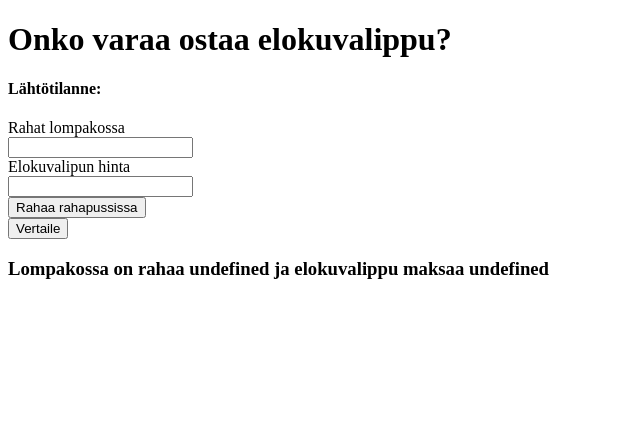
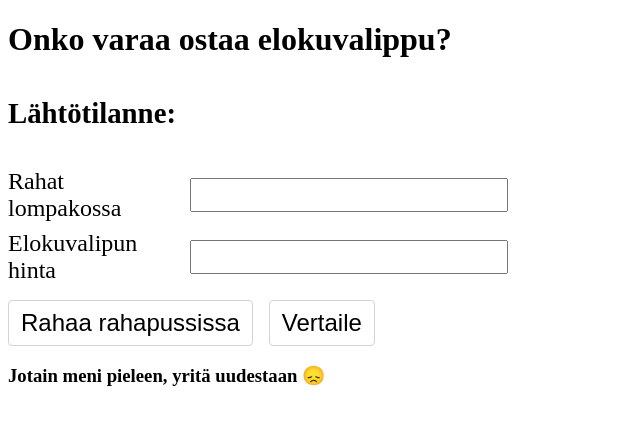
Before and after one commit to R00GER/oamk-movie-ticket, a plain HTML site: page index.html in a window 1280 px wide. Both pictures are taken after a click on the button "Rahaa rahapussissa". Shown: the whole page, without its empty margins (0-640 px from the left). Drawn offline with Linux system fonts and the light colour scheme; files whose address does not match are found by name.

Commit message:
not-example-solution

```diff
--- /dev/null
+++ b/constants.js
@@ -0,0 +1,9 @@
+// constatit on muuttumattomia ja täältä niitä voidaan käyttää mistäpäin tahansa sovellusta
+
+// containers.result = result div elementti
+const containers = {
+  result: document.getElementById("results"),
+  compare: document.getElementById("compare"),
+};
+
+const errorMessage = "Jotain meni pieleen, yritä uudestaan 😞";
--- /dev/null
+++ b/helpers.js
@@ -0,0 +1,59 @@
+/*
+voitaisiin kirjoittaa esimerkiksi
+
+const getInputValues = () => {
+    const object = {
+        wallet: document.getElementById("wallet").value,
+        price: document.getElementById("price").value,
+    }
+
+    return object;
+}
+*/
+
+const getInputValues = () => ({
+  wallet: document.getElementById("wallet").value,
+  price: document.getElementById("price").value,
+});
+
+/* funktion sisään tulee inputValues objekti, joka sisältää propertyt wallet ja price
+
+sisääntulevasta objektista desctructoidaan funktion parametreissa objecktin propertyt,
+jolloin ei tarvitse kirjoittaa inputValues.wallet, vaan suoraan wallet
+https://www.educative.io/answers/what-is-object-destructuring-in-javascript
+*/
+const getTextNodeKeyByValues = ({ wallet, price }) => {
+  if (wallet === price) return "equal";
+
+  return +wallet > +price ? "wallet" : "price";
+};
+
+// luodaan DOM -elementti halutulla id:llä
+// paskasti nimetty, koska tällä voi luoda minkä tahansa elementin, ei pelkästään heading elementtejä
+// importance pitäisi olla nimetty vaikka elementType (esim. div)
+const createHeadingElement = (importance, id) => {
+  const element = document.createElement(importance);
+  element.id = id;
+
+  return element;
+};
+
+const clearPreviousValue = (id) => {
+  // tarkistetaan, löytyykö DOM:sta olemassa oleva elementti
+  const existingHeadingElement = document.getElementById(id);
+
+  // jos löytyy, se poistetaan
+  // muussa tapauksessa jokaisella klikillä luotaisiin uusi elementti
+  // Lompakossa on rahaa 11 ja elokuvalippu maksaa 10
+  // Lompakossa on rahaa 100 ja elokuvalippu maksaa 10
+  // .....
+
+  /*
+  voitaisiin kirjoittaa
+
+  if (existingHeadingElement) {
+    existingHeadingElement.remove();
+  }
+  */
+  existingHeadingElement && existingHeadingElement.remove();
+};
--- a/index.html
+++ b/index.html
@@ -1,31 +1,37 @@
 <!DOCTYPE html>
-<html lang="fi">
+<html lang="en">
   <head>
-    <meta charset="UTF-8"/>
+    <meta charset="UTF-8" />
+    <meta http-equiv="X-UA-Compatible" content="IE=edge" />
+    <meta name="viewport" content="width=device-width, initial-scale=1.0" />
+    <link rel="stylesheet" href="style.css" />
     <title>Elokuvalippu</title>
-<script src="C:\Users\OMISTAJA\Documents\Koodit\JavaScript\elokuvalippu\vertaile.js"></script>
   </head>
   <body>
+    <div class="header-container">
       <h1>Onko varaa ostaa elokuvalippu?</h1>
-    <h4>Lähtötilanne:</h4>
-    <form id="oma">
-        Rahat lompakossa<br>
-        <input type ="text" id="rahat"> <br>
-            Elokuvalipun hinta<br>
-            <input type ="text" id="lippu"> <br>
-
-                <button type="button" onclick="varat()">
-                Rahaa rahapussissa<br>
-                </button> <br/>
-
-                <button type="button" onclick="lippu()">
-                Vertaile<br>
-                </button> <br/>
-
-
+    </div>
+    <form id="movie-form">
+      <h4 class="form-header">Lähtötilanne:</h4>
+      <div class="wallet-input-container flex">
+        <label for="wallet">Rahat lompakossa</label>
+        <input type="text" id="wallet" />
+      </div>
+      <div class="price-container flex">
+        <label for="price">Elokuvalipun hinta</label>
+        <input type="text" id="price" />
+      </div>
+      <div class="buttons-container flex justify-start">
+        <button type="button" onclick="checkWallet()">
+          Rahaa rahapussissa
+        </button>
+        <button type="button" onclick="comparePriceToWallet()">Vertaile</button>
+      </div>
     </form>
     <div id="results"></div>
-            <div id="lippu"></div>
-
+    <div id="compare"></div>
+    <script type="text/javascript" src="./helpers.js"></script>
+    <script type="text/javascript" src="./constants.js"></script>
+    <script type="text/javascript" src="./vertaile.js"></script>
   </body>
 </html>
--- /dev/null
+++ b/style.css
@@ -0,0 +1,38 @@
+.flex {
+  display: flex;
+  justify-content: space-between;
+  align-items: center;
+  gap: 1rem;
+  width: 500px;
+  margin-bottom: 0.5rem;
+}
+
+.justify-start {
+  justify-content: start;
+}
+
+.buttons-container {
+  margin-top: 1rem;
+}
+
+input,
+label,
+button {
+  font-size: 1.5rem;
+}
+
+h4 {
+  font-size: 1.8rem;
+}
+
+button {
+  background-color: #fff;
+  border: 1px solid lightgray;
+  padding: 0.5rem 0.75rem;
+  border-radius: 4px;
+  cursor: pointer;
+}
+
+button:hover {
+  background: lightcoral;
+}
--- a/vertaile.js
+++ b/vertaile.js
@@ -1,15 +1,101 @@
-function varat (a, b) {
-    let div = document.getElementById("results");
-    div.innerHTML = "<h3>Lompakossa on rahaa " + a + " ja elokuvalippu maksaa " + b + "</h3>";
-    }
-    function lippu (a, b) {
-        let lippu;
-        if (+a > +b) {
-            lippu = "<h3>" +a+ " on suurempi luku</h3>";
-        } else if(+a < +b) {
-            lippu = "<h3>" +b+ " on suurempiluku</h3>";
-        } else {
-            lippu = "<h3>" +a+ " ja " +b+ " ovat yhtä suuria lukuja.</h3>";
-        }
-        document.getElementById("vertaile").innerHTML = vertaile;
-    }
+/*
+arrow function
+https://javascript.info/arrow-functions-basics
+
+const - keyword
+checkWallet - muuttuja, johon funktio asetetaan
+() => - funktio
+{} - funktion runko
+*/
+const checkWallet = () => {
+  /*
+   kutsutaan funktiota, joka tarvittaessa poistaa edellisen elementin.
+   funktiota kutsutaan helpers.js tiedostosta
+  */
+  clearPreviousValue("result-header-element");
+
+  // kutsutaan funktiota, joka palauttaa objektin, jossa inputteihin syötetyt arvot
+  // https://developer.mozilla.org/en-US/docs/Web/JavaScript/Guide/Working_with_Objects
+  const inputValues = getInputValues();
+
+  // DRY principle - funktio asiat, jotka toistuvat
+  // https://dzone.com/articles/software-design-principles-dry-and-kiss#:~:text=The%20DRY%20Principle%3A%20Don't,unambiguous%20representation%20within%20a%20system.%22
+  const resultHeadingElement = createHeadingElement(
+    "h3",
+    "result-header-element"
+  );
+
+  // constants.js tiedosto
+  containers.result.appendChild(resultHeadingElement);
+
+  /*
+  https://developer.mozilla.org/en-US/docs/Glossary/Truthy
+  https://developer.mozilla.org/en-US/docs/Glossary/Falsy
+
+  voitaisiin kirjoittaa
+
+  let hasValues;
+
+  if (inputValues.wallet === true && inputValues.price === true) {
+    hasValues = true;
+  } else {
+    hasValues = false;
+  }
+
+  arvoja vertaillaan aina kolmella on merkillä, joka vertaa myös tyyppejä
+  https://developer.mozilla.org/en-US/docs/Glossary/Primitive
+  */
+  const hasValues = inputValues.wallet && inputValues.price;
+
+  /*
+  template literal on modernimpi tapa yhdistää merkkejä ja muuttujia kuin plus merkillä
+
+  ternary operator
+  ehto ? suoritetaan, jos ehto on tosi : suoritetaan, jos ehto on epätosi
+
+  errorMessage luetaan constants tiedostosta
+  */
+  const text = hasValues
+    ? `Lompakossa on rahaa ${inputValues.wallet} ja elokuvalippu maksaa ${inputValues.price}`
+    : errorMessage;
+
+  resultHeadingElement.textContent = text;
+};
+
+const comparePriceToWallet = () => {
+  clearPreviousValue("compare-header-element");
+
+  const inputValues = getInputValues();
+  const compareHeadingElement = createHeadingElement(
+    "h3",
+    "compare-header-element"
+  );
+
+  // muista logittaa
+  console.log("wallet:", inputValues.wallet, "price:", inputValues.price);
+
+  // jos jompi kumpi inputeista on tyhjä, näytetään error message
+  // huomaa return, joka jälkeen tulevaa koodia ei suoriteta, jos ehto täyttyy
+  if (!inputValues.price || !inputValues.wallet) {
+    const textNode = document.createTextNode(errorMessage);
+    compareHeadingElement.appendChild(textNode);
+    return containers.compare.appendChild(compareHeadingElement);
+  }
+
+  // objekti, johon on tallennettu tulostettavat tekstit
+  const textNodes = {
+    wallet: `Lompakossa on enemmän rahaa, kuin lipun hinta`,
+    price: "Lippu maksaa enemmän, kuin lompakossa on rahaa",
+    equal: "Lompakon rahamäärä ja lipun hinta ovat yhtä suuret",
+  };
+
+  // getTextNodeKeyByValues palauttaa keyn (wallet, price, equal)
+  const textNode = getTextNodeKeyByValues(inputValues);
+  containers.compare.appendChild(compareHeadingElement);
+
+  // objektin arvoihin pääsee käsiksi myös dynaamisesti käyttäen bracket notationia
+  // vrt objectName.key - objectName[key]
+  // kun getTextNodeKeyByValues palauttaa jonkun kolmesta keystä, keyllä voidaan
+  // hakea textNodes objektista vastaava arvo -> esimerkiksi textNodes[wallet] -> Lompakossa on enemmän...
+  compareHeadingElement.textContent = textNodes[textNode];
+};
```
Lines whose indentation alone changed are shown as unchanged.
